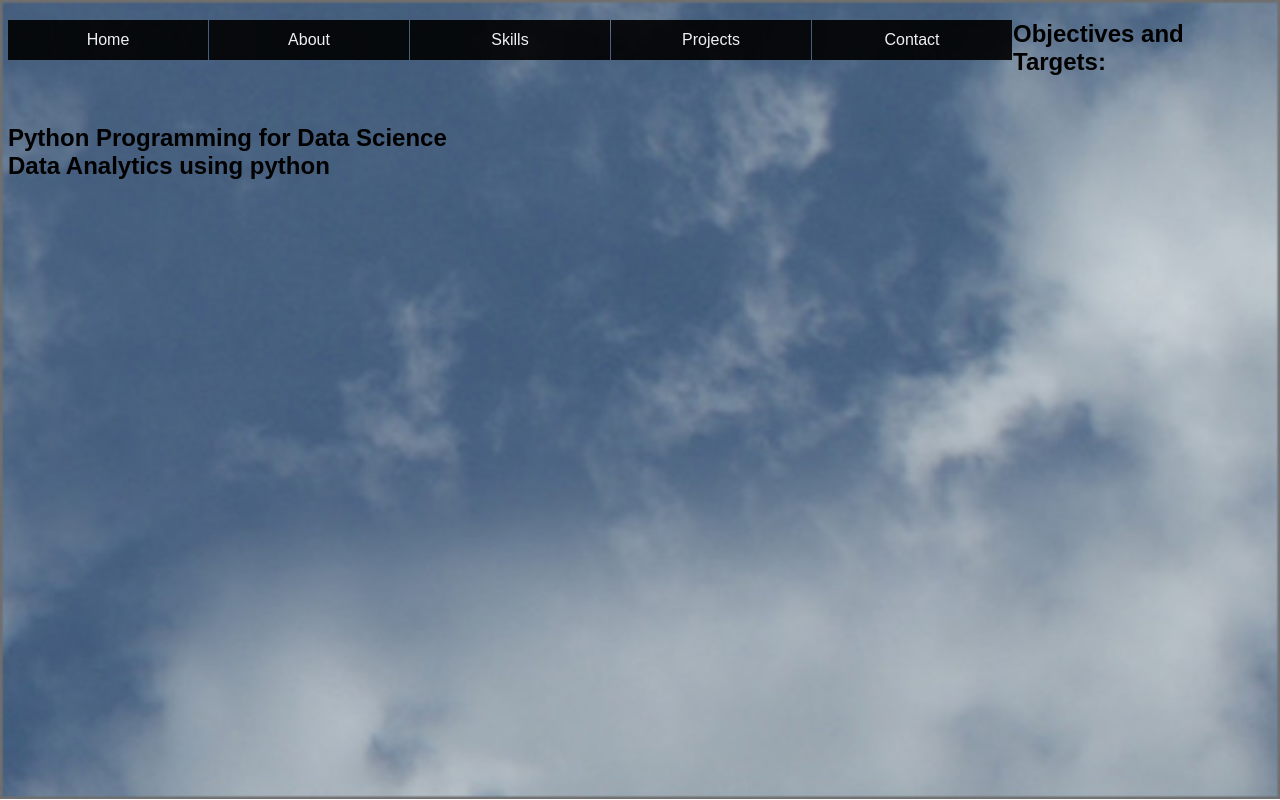
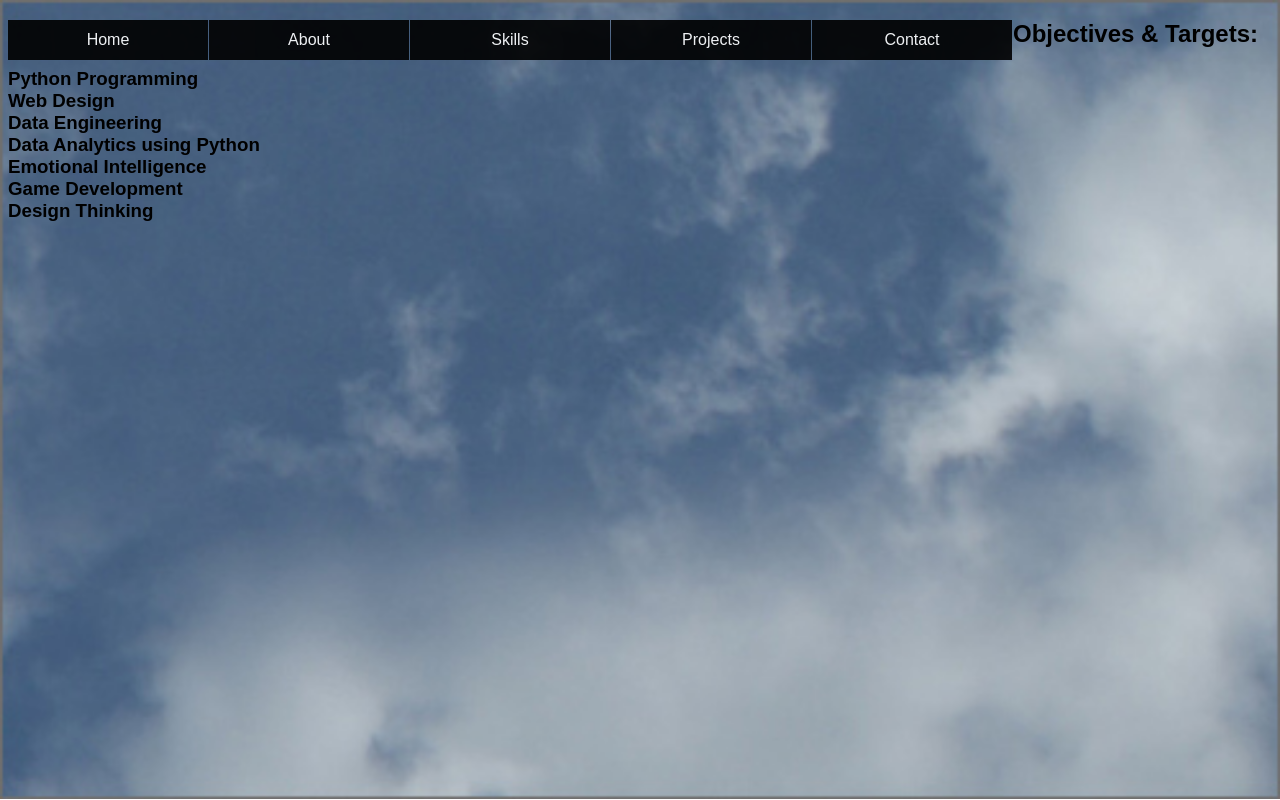
Before and after one commit to JanTeffo442/janteffo-profile, a plain HTML site: page Objectives.html in a window 1280 px wide. Drawn offline with Linux system fonts and the light colour scheme.

Commit message:
Add files via upload

```diff
--- a/Objectives.html
+++ b/Objectives.html
@@ -42,8 +42,16 @@
 
 
 				<div id="container" >
-							<p>
-									<h2>Objectives and Targets:<h2><h2><br>Python Programming for Data Science<br>Data Analytics using python<br><h2>
+				<p><h2>Objectives &amp Targets:<h2>
+											<h3>Python Programming<br>
+											Web Design<br>
+											Data Engineering<br>
+											Data Analytics using Python<br>
+											Emotional Intelligence<br>
+											Game Development<br>Design Thinking</h3>
+
+
+
 							</p>
 				</div>
 
```
